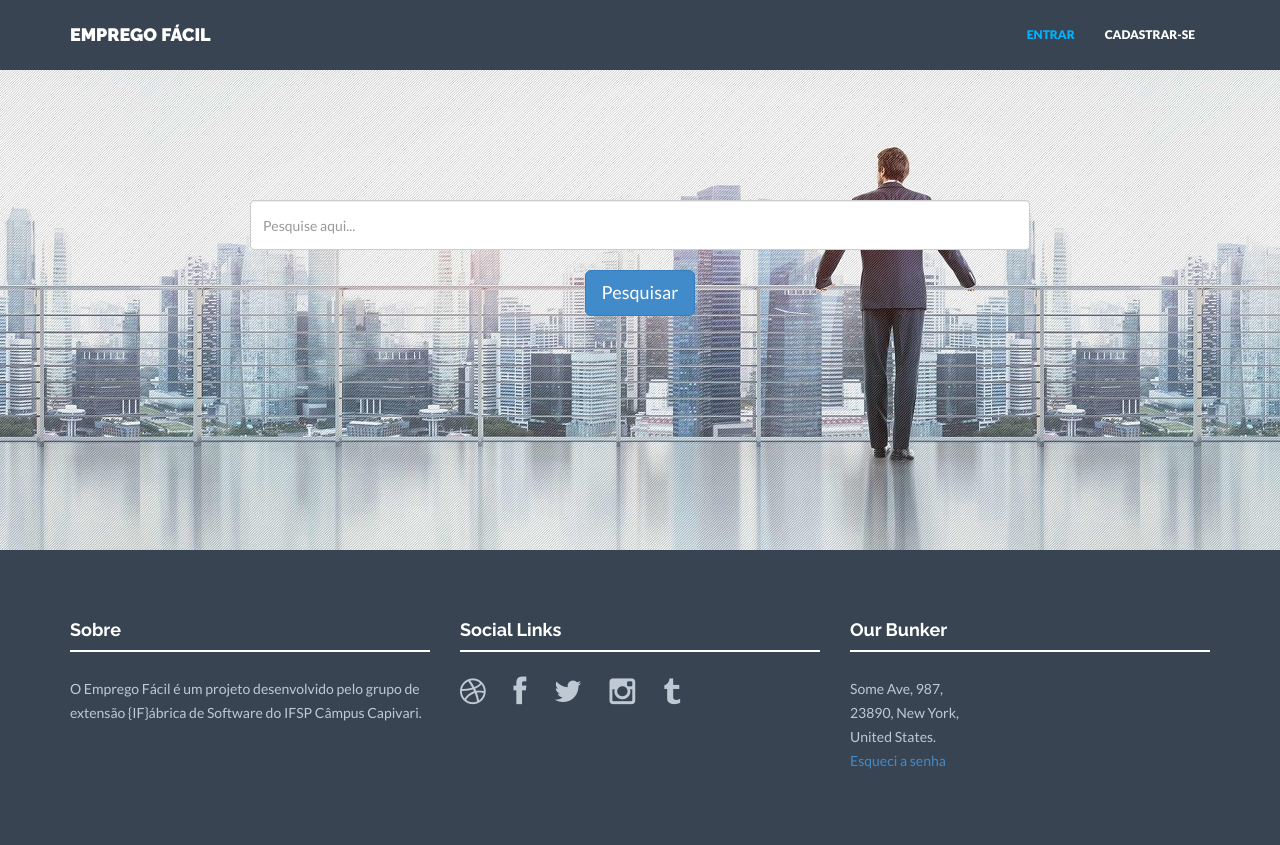
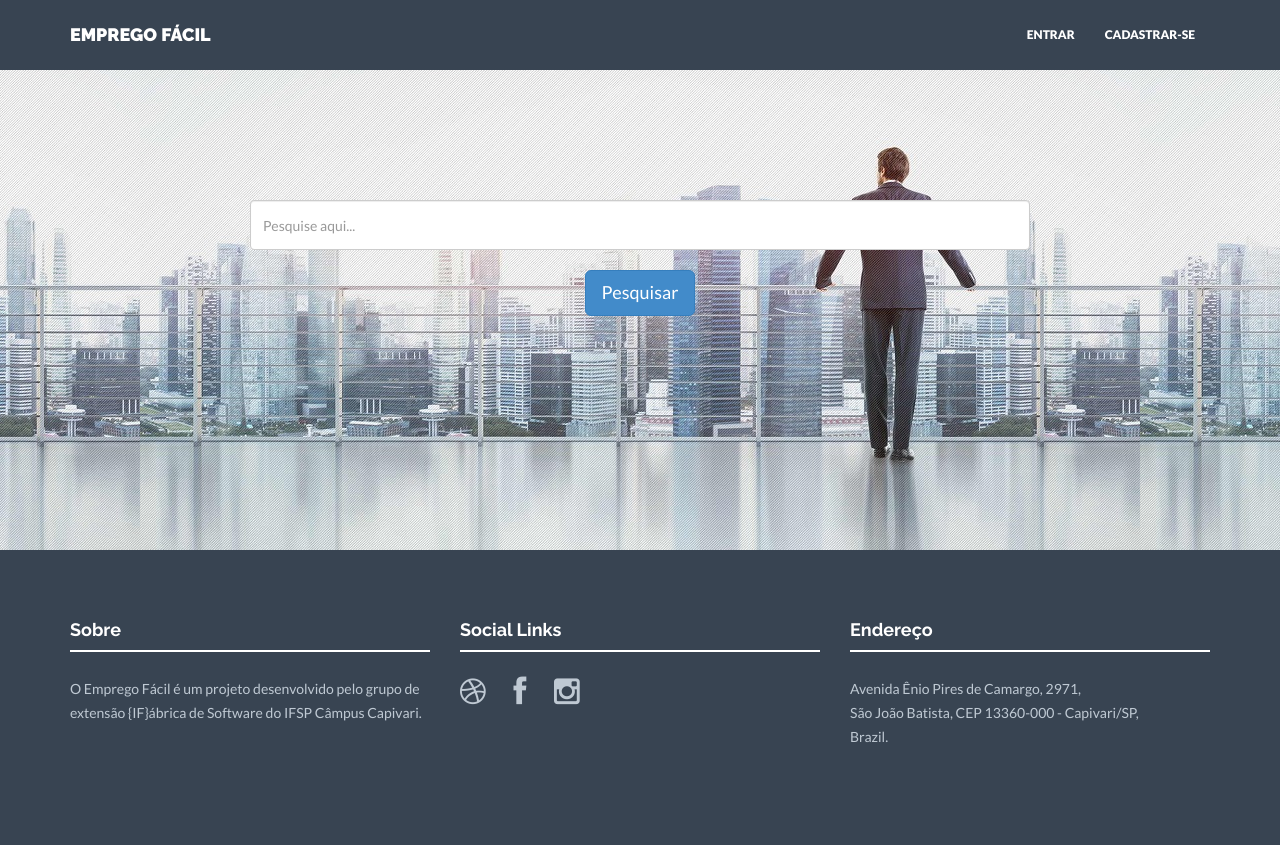
Before and after one commit to ifabricadesoftwareprojects/empregofacil, a CodeIgniter app: page /empregofacil/ in a window 1280 px wide. After the commit the page ends 742 px from the top, so only its background shows below. Run offline with CodeIgniter, Linux system fonts and the light colour scheme; some libraries are stand-ins or nearby versions.

Commit message:
style aplicado nos modal

```diff
--- a/application/views/home_view.php
+++ b/application/views/home_view.php
@@ -46,7 +46,7 @@
                 </div>
                 <div class="navbar-collapse collapse navbar-right">
                     <ul class="nav navbar-nav">
-                        <li class="active"><a href="#" data-toggle="modal" data-target="#modalEntrar">ENTRAR</a></li>
+                        <li><a href="#" data-toggle="modal" data-target="#modalEntrar">ENTRAR</a></li>
                         <li><a href="#" data-toggle="modal" data-target="#modalCadastrar">CADASTRAR-SE</a></li>
                     </ul>
                 </div><!--/.nav-collapse -->
@@ -87,21 +87,19 @@
                         <h4>Social Links</h4>
                         <div class="hline-w"></div>
                         <p>
-                            <a href="#"><i class="fa fa-dribbble"></i></a>
-                            <a href="#"><i class="fa fa-facebook"></i></a>
-                            <a href="#"><i class="fa fa-twitter"></i></a>
-                            <a href="#"><i class="fa fa-instagram"></i></a>
-                            <a href="#"><i class="fa fa-tumblr"></i></a>
+                            <a target="blank" href="http://www.ifspcapivari.com.br/"><i class="fa fa-dribbble"></i></a>
+                            <a target="blank" href="https://www.facebook.com/ifspcapivari/"><i class="fa fa-facebook"></i></a>
+                            <a target="blank" href="https://www.instagram.com/explore/locations/354443833/ifsp-campus-capivari/"><i class="fa fa-instagram"></i></a>
+
                         </p>
                     </div>
                     <div class="col-lg-4">
-                        <h4>Our Bunker</h4>
+                        <h4>Endereço</h4>
                         <div class="hline-w"></div>
                         <p>
-                            Some Ave, 987,<br/>
-                            23890, New York,<br/>
-                            United States.<br/>
-                            <a href="#" data-toggle="modal" data-target="#modalEsquecerSenha">Esqueci a senha</a>
+                            Avenida Ênio Pires de Camargo, 2971,<br/>
+                            São João Batista, CEP 13360-000 - Capivari/SP,<br/>
+                            Brazil.<br/>
                         </p>
                     </div>
 
@@ -139,12 +137,12 @@
                                 <label for="exampleInputPassword1">Senha</label>
                                 <input type="password" name="senha" class="form-control" id="exampleInputPassword1" placeholder="Senha">
                             </div>
-                            <button type="button" class="btn btn-success btn-lg">Entrar</button>
-                            <br />
-
-                            <a href="#" data-toggle="modal" data-target="#modalEsquecerSenha">Esqueci a senha</a>
+                            <button type="button" class="btn btn-success btn-lg">Entrar</button> <a href="#" data-dismiss="modal" data-toggle="modal" data-target="#modalEsquecerSenha">Esqueceu a senha?</a>
 
                         </form>
+                    </div>
+                    <div class="modal-footer">
+                            <p class="text-center"> Não possui uma conta ainda? <a href="#" data-toggle="modal" data-dismiss="modal" data-target="#modalCadastrar" >Cadastrar-se</a></p>
                     </div>
                 </div><!-- /.modal-content -->
             </div><!-- /.modal-dialog -->
@@ -180,6 +178,9 @@
                             <button type="button" class="btn btn-success btn-lg">Cadastrar</button>
                         </form>
                     </div>
+                    <div class="modal-footer">
+                        <p class="text-center"> Já possui uma conta? <a href="#" data-toggle="modal" data-dismiss="modal" data-target="#modalEntrar" >Entrar</a></p>
+                    </div>
                 </div><!-- /.modal-content -->
             </div><!-- /.modal-dialog -->
         </div><!-- /.modal -->
--- a/assets/css/style.css
+++ b/assets/css/style.css
@@ -118,6 +118,11 @@ a:focus {
 .navbar-default {
 	background-color: #384452;
 	border-color: transparent;
+}
+
+.modal-header{
+	background: #384452;
+	color: white;
 }
 
 .dropdown-menu {
```
